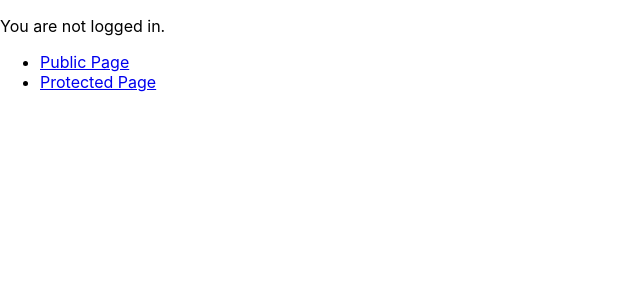
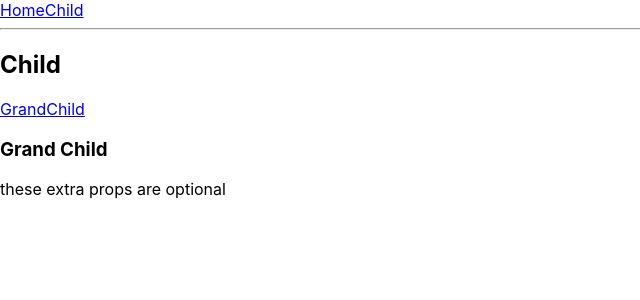
Before and after one commit to nchkdxlq/web-go, a React (Create React App) app in the folder react/learn/: page /child/grand-child in a window 1280 px wide. Shown: the top 300 px of the page, without its empty margins (0-640 px from the left). Built offline with nearby package versions, Linux system fonts and the light colour scheme.

Commit message:
react-router-config

```diff
--- a/react/learn/package.json
+++ b/react/learn/package.json
@@ -12,6 +12,7 @@
     "events": "^3.1.0",
     "react": "^16.13.1",
     "react-dom": "^16.13.1",
+    "react-router-config": "^5.1.1",
     "react-router-dom": "^5.2.0",
     "react-scripts": "3.4.1",
     "react-transition-group": "^4.4.1",
--- a/react/learn/src/router/App.js
+++ b/react/learn/src/router/App.js
@@ -14,12 +14,25 @@ import Profile from './pages/profile';
 
 import NestingExample from './nesting';
 import RedirectExample from './redirect';
-
+import RouterConfigExample from './router-config';
 
 export default class App extends PureComponent {
   render() {
     return (
-      <RedirectExample />
+      <RouterConfigExample />
     )
   }
 }
+
+/*
+
+BrowserRouter
+主要使用在浏览器中, 利用HTML5的history API来同步URL和UI的变化.
+当我们点击程序中的一个链接后, BrowserRouter就会找出与这个URL匹配的Route, 并将它们对应的组件渲染出来。
+BrowserRouter是用来管理应用程序组件的, 需要放在最顶级的位置, 应用程序的组件作为它的子组件。
+
+1. 同步URL和UI的变化
+2. 找出与URL匹配的Route, 并渲染对应的组件
+3. 管理组件, 需要放在应用程序的最顶部
+
+*/
--- a/react/learn/src/router/nesting/index.js
+++ b/react/learn/src/router/nesting/index.js
@@ -9,7 +9,7 @@ import {
   useParams,
 } from 'react-router-dom'
 
- export default memo(function NestingExample() {
+export default memo(function NestingExample() {
   return (
     <BrowserRouter>
      <div>
--- a/react/learn/src/router/redirect/index.js
+++ b/react/learn/src/router/redirect/index.js
@@ -55,6 +55,7 @@ const fakeAuth = {
 }
 
 function AuthButton() {
+  // [?]
   const history = useHistory()
 
   return fakeAuth.isAuthenticated ? (
@@ -75,6 +76,7 @@ function AuthButton() {
 
 
 function PrivateRoute({ children, ...rest }) {
+  // [?]
   const location = useLocation();
   console.log('PrivateRoute', location);
   console.log('rest', rest);
--- /dev/null
+++ b/react/learn/src/router/router-config/index.js
@@ -0,0 +1,72 @@
+import React, { memo } from 'react';
+
+import {
+  BrowserRouter,
+  Link,
+} from 'react-router-dom';
+
+import { renderRoutes } from 'react-router-config';
+
+
+const routes = [
+  {
+    path:'/',
+    component: Home,
+    exact: true
+  },
+  {
+    path:'/child',
+    component: Child,
+    routes: [
+      {
+        path: '/child/grand-child',
+        component: GrandChild
+      }
+    ]
+  }
+];
+
+
+
+export default memo(function RouterConfigExample() {
+  return (
+    <BrowserRouter>
+      <Link to='/'>Home</Link>
+      <Link to='/child'>Child</Link>
+      <hr/>
+      {renderRoutes(routes)}
+    </BrowserRouter>
+  )
+})
+
+
+
+function Home(props) {
+  return (
+    <div>
+      <h2>Home</h2>
+    </div>
+  );
+}
+
+
+function Child(props) {
+  const { route } = props;
+  return (
+    <div>
+      <h2>Child</h2>
+      <Link to='/child/grand-child'>GrandChild</Link>
+      {renderRoutes(route.routes, { someProp: "these extra props are optional" })}
+    </div>
+  );
+}
+
+function GrandChild(props) {
+  const { someProp } = props;
+  return (
+    <div>
+      <h3>Grand Child</h3>
+      <div>{someProp}</div>
+    </div>
+  );
+}
```
Also changed, not shown: 1 other file (tests, documents, lock files or other folders).
